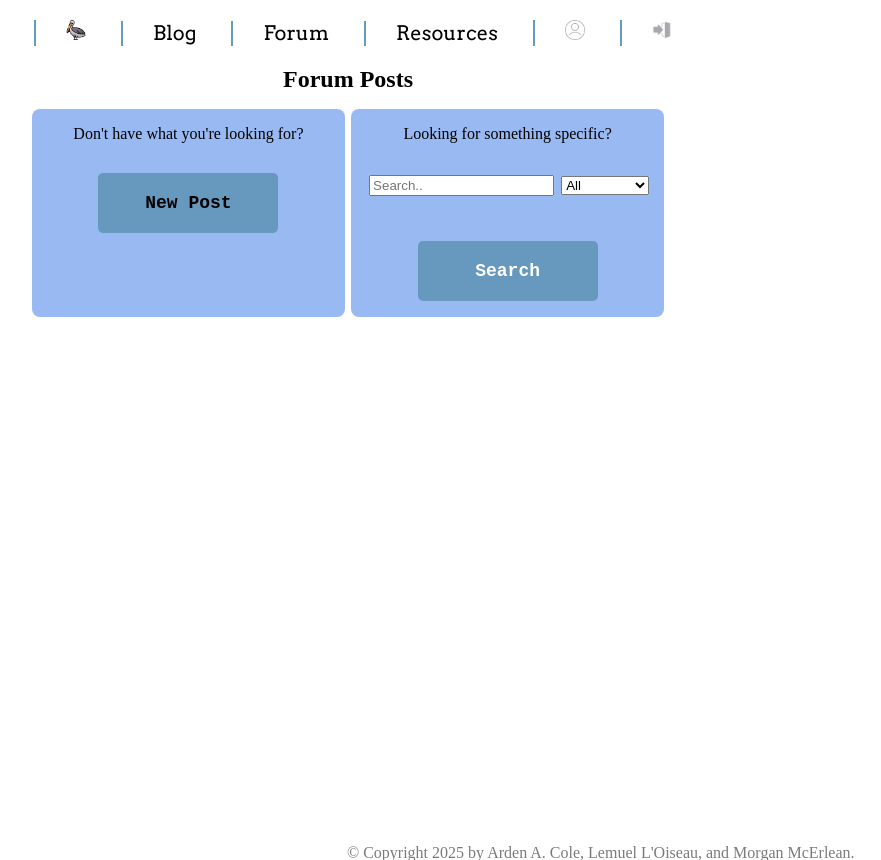
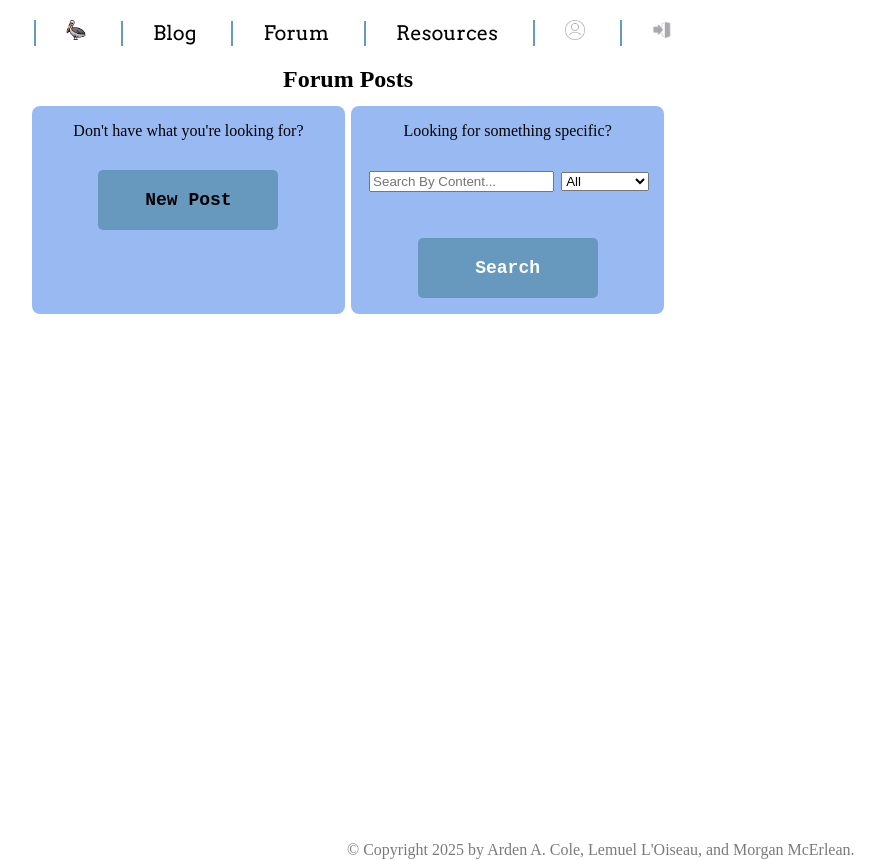
Before and after one commit to cs77-S25/final_project-acole1-lloisea1-mmcerle1, a Flask app: page /forum/ in a window 1280 px wide. Shown: the top 860 px of the page, without its empty margins (292-1173 px from the left). Run offline with Flask 3, Linux system fonts and the light colour scheme; data that the repository does not hold is empty.

Commit message:
Update forum.html

```diff
--- a/templates/forum.html
+++ b/templates/forum.html
@@ -1,31 +1,28 @@
-{% extends "base.html" %}
-{% block title %} Forum {% endblock %}
-{% block head %}
-    {{ super() }}
-<link rel="stylesheet" href="{{ url_for('static', filename='styles/forum.css') }}">
+{% extends "base.html" %} {% block title %} Forum {% endblock %} {% block head
+%} {{ super() }}
+<link
+  rel="stylesheet"
+  href="{{ url_for('static', filename='styles/forum.css') }}"
+/>
 <script src="{{ url_for('static', filename='js/forum.js') }}" defer></script>
-{% endblock %}
+{% endblock %} {% block content %}
 
-{% block content %}
-
-  <div class = "recent-forum-posts">
-    <p>
+<div class="recent-forum-posts">
   <h2>Forum Posts</h2>
-      </p>
 </div>
 
-  <div class = "post-search">
-    <div class = "new-post">
+<div class="post-search">
+  <div class="new-post">
     <p>Don't have what you're looking for?</p>
-      <button class = "btn-btn-secondary"><a href= "{{ url_for('make_forum_post') }}">New Post</a></button>
+    <button class="btn-btn-secondary">
+      <a href="{{ url_for('make_forum_post') }}">New Post</a>
+    </button>
   </div>
 
-    <div class = "search">
+  <div class="search">
+    <p>Looking for something specific?</p>
     <p>
-        Looking for something specific?
-      </p>
-      <p>
-      <input class= "search-box" type="text" placeholder="Search..">
+      <input class="search-box" type="text" placeholder="Search By Content..." />
       <select name="topic" id="topic">
         <option value="all" selected>All</option>
         <option value="general">General</option>
@@ -41,16 +38,16 @@
 <!-- Threads -->
 <div class="posts">
   {% for post in posts %}
-      <div class = "post">
+  <div class="post">
     <a href="{{ url_for('forum_item', post_id=post.id) }}">
-          <div class = "topic">
-            <p class = title >{{ post.title }}</p>
-            <p class = "author">{{ post.user.username }}</p>
+      <div class="topic">
+        <p class="title">Title: {{ post.title }}</p>
+        <p class="author">Author: {{ post.user.username }}</p>
         {% if post.topic %}
-              <p class="topic">{{ post.topic }}</p>
+        <p class="topic">Topic: {{ post.topic }}</p>
         {% endif %}
       </div>
-          <div class = "likes">
+      <div class="likes">
         <p>&#128077; {{ post.likes }}</p>
       </div>
     </a>
```
Lines whose indentation alone changed are shown as unchanged.
